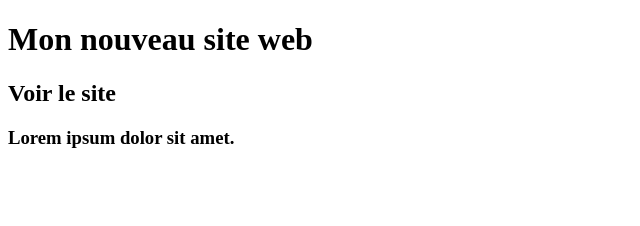
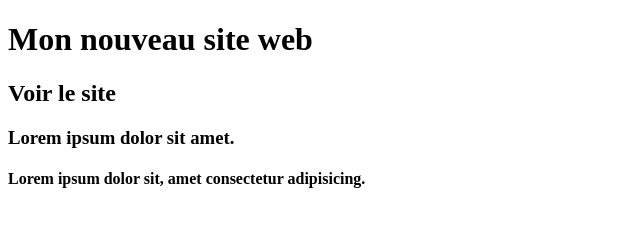
Before and after one commit to RioZeitsef/site-web, a plain HTML site: page index.html in a window 1280 px wide. Shown: the whole page, without its empty margins (0-640 px from the left). Drawn offline with Linux system fonts and the light colour scheme.

Commit message:
ajout h4

```diff
--- a/index.html
+++ b/index.html
@@ -9,6 +9,7 @@
     <h1>Mon nouveau site web</h1>
     <h2>Voir le site</h2>
     <h3>Lorem ipsum dolor sit amet.</h3>
+    <h4>Lorem ipsum dolor sit, amet consectetur adipisicing.</h4>
 </body>
 </html>
 
```
